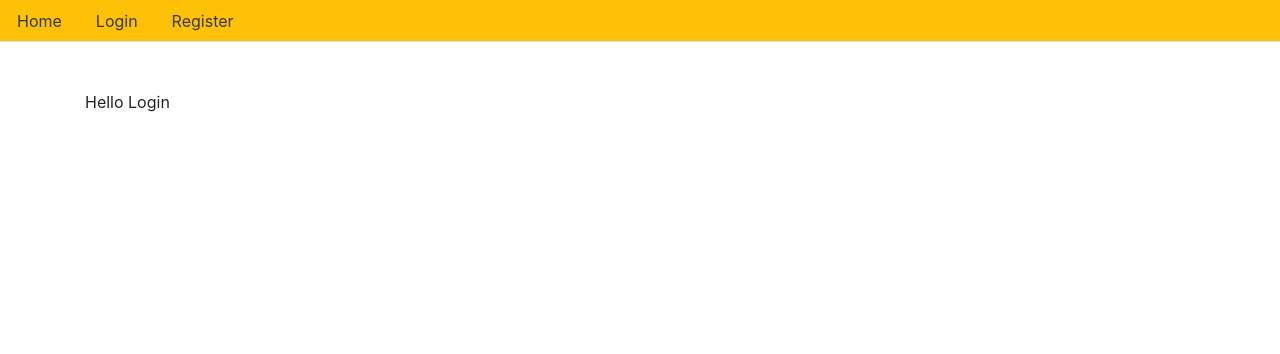
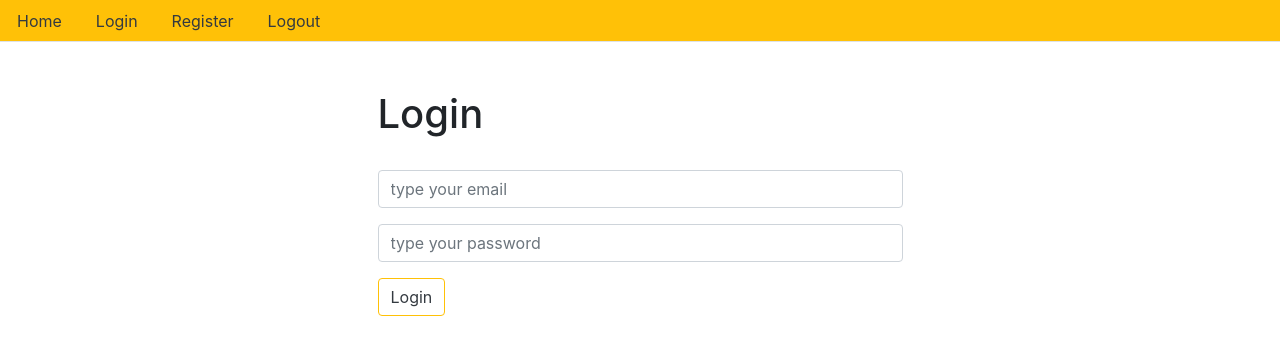
Before and after one commit to Iamlion15/learn-next, a Next.js app: page /login in a window 1280 px wide. Shown: the top 354 px of the page. Built offline with nearby package versions, Linux system fonts and the light colour scheme.

Commit message:
many changes

```diff
--- a/components/Layout.js
+++ b/components/Layout.js
@@ -1,6 +1,7 @@
 import Head from "next/head"
 import Link from "next/link"
 import Router from "next/router"
+import { isAuth,logout } from "../helpers/auth"
 import nProgress from "nprogress"
 import 'nprogress/nprogress.css'
 
@@ -42,6 +43,10 @@
                     <a className="nav-link text-dark">Register</a>
                 </Link>
             </li>
+            <li className="nav-item">
+
+                    <a onClick={logout} className="nav-link text-dark">Logout</a>
+            </li>
         </ul>
     )
 
--- /dev/null
+++ b/helpers/auth.js
@@ -0,0 +1,69 @@
+import Cookie from "js-cookie";
+import Router from "next/router";
+
+//set in cookie
+export const setInCookie=(key,value)=>{
+    if(typeof window !== 'undefined'){
+        Cookie.set(key,value,{
+            expires:1
+        })
+    }
+}
+
+//remove from the cookie
+export const removeCookie=(key)=>{
+    if(typeof window !== 'undefined'){
+        Cookie.remove(key)
+    }
+}
+
+//get from stored cookie
+export const getCookie=(key)=>{
+    if(typeof window !=="undefined"){
+        return Cookie.get(key)
+    }
+}
+//set in localstorage
+
+export const setLocalStorage=(key,value)=>{
+    localStorage.setItem(key,JSON.stringify(value))
+}
+
+//remove from the localstorage
+export const removeStorage=(key)=>{
+    localStorage.removeItem(key)
+}
+
+//authenticate user by passing data to cookie and localstorage during signin
+
+export const authenticate=(response,next)=>{
+    setInCookie('token',response.data.token)
+    setLocalStorage('user',response.data.user)
+    next();
+}
+
+
+//access information
+
+export const isAuth=()=>{
+    if(typeof window !=="undefined"){
+        const cookieChecked=getCookie('token')
+        if(cookieChecked){
+            if(localStorage.getItem('user')){
+                return JSON.parse(localStorage.getItem('user'))
+            }
+            else{
+                return false;
+            }
+        }
+    }
+}
+
+
+export const logout=()=>{
+    if(typeof window !=="undefined"){
+        removeCookie("token")
+        removeStorage("user")
+        Router.push("/login")
+    }
+}
--- a/package.json
+++ b/package.json
@@ -10,6 +10,7 @@
   },
   "dependencies": {
     "axios": "^1.5.1",
+    "js-cookie": "^3.0.5",
     "jsonwebtoken": "^9.0.2",
     "next": "12.1.5",
     "nprogress": "^0.2.0",
--- /dev/null
+++ b/pages/admin/index.js
@@ -0,0 +1,3 @@
+const Admin=()=><h1>Admin page</h1>
+
+export default Admin;
--- a/pages/auth/activate/[id].js
+++ b/pages/auth/activate/[id].js
@@ -29,7 +29,8 @@
             console.log("activate account",response);
             setState({...state,name:'',token:'',buttonText:'ACTIVATED',success:response.data.message})
         } catch (error) {
-            setState({...state,buttonText:"Activate account",error:error.reponse.data.error})
+            console.log(error);
+             setState({...state,buttonText:"Activate account",error:error.response.data.error})
         }
     }
     return <Layout>
--- a/pages/login.js
+++ b/pages/login.js
@@ -1,7 +1,83 @@
+import { useState,useEffect } from "react"
+import Link from "next/link"
+import Router from "next/router"
 import Layout from "../components/Layout"
+import axios from "axios"
+import { authenticate,isAuth } from "../helpers/auth"
+import { ShowErrorMessage, ShowSuccessMessage } from "../helpers/Alerts"
 
-const Login=()=>{
-    return <Layout>Hello Login</Layout>
+const Login = () => {
+    const [state, setState] = useState({
+        email: "",
+        password: "",
+        error: "",
+        success: "",
+        buttonText: "Login"
+    })
+    useEffect(()=>{
+        isAuth() && Router.push("/")
+    })
+    const { email, password, error, success, buttonText } = state
+    const handleChange = (name) => (e) => {
+        setState({ ...state, [name]: e.target.value, error: "", success: "", buttonText: "Login" })
+    }
+
+    const handleSubmit = async e => {
+        e.preventDefault()
+        setState({ ...state, buttonText: 'Logging in ...' })
+        try {
+            const response = await axios.post(`${process.env.API}/login`, {
+             email, password
+            })
+            authenticate(response,()=>{
+                isAuth() && isAuth().role === 'admin' ? Router.push('/admin') : Router.push("/user")
+            })
+        } catch (error) {
+            console.log(error)
+            setState({
+                buttonText: 'Login',
+                error: error.response.data.error
+            })
+        }
+
+    }
+
+    const registerForm = () => (
+        <form onSubmit={handleSubmit}>
+            {JSON.stringify(isAuth())}
+            <div className="form-group">
+                <input
+                    onChange={handleChange('email')}
+                    type="email"
+                    className="form-control"
+                    placeholder="type your email"
+                    value={email}
+                    required
+                />
+            </div>
+            <div className="form-group">
+                <input
+                    onChange={handleChange('password')}
+                    type="password" className="form-control"
+                    placeholder="type your password"
+                    value={password}
+                    required
+                />
+            </div>
+            <div className="form-group">
+                <button className="btn btn-outline-warning text-dark">{buttonText}</button>
+            </div>
+        </form>
+    )
+    return <Layout>
+        <div className="col-md-6 offset-md-3">
+            <h1>Login</h1>
+            <br />
+            {success && ShowSuccessMessage(success)}
+            {error && ShowErrorMessage(error)}
+            {registerForm()}
+        </div>
+    </Layout>
 }
 
 
--- /dev/null
+++ b/pages/user/index.js
@@ -0,0 +1,3 @@
+const User=()=><div>User page</div>
+
+export default User;
```
Also changed, not shown: pages/register.js (+6 -2 lines), 1 other file (tests, documents, lock files or other folders).
